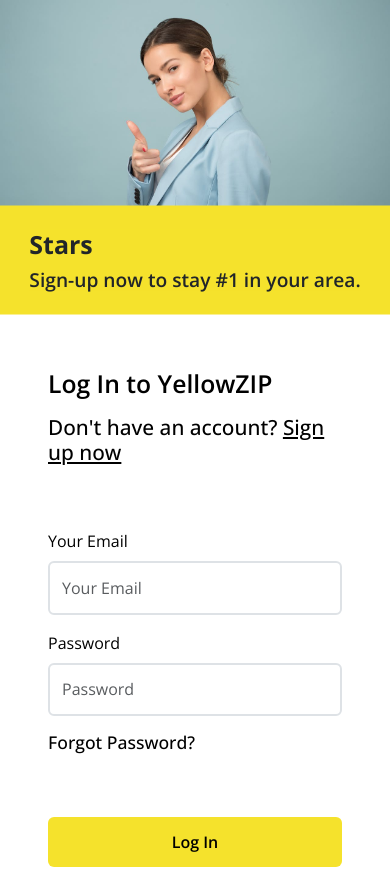
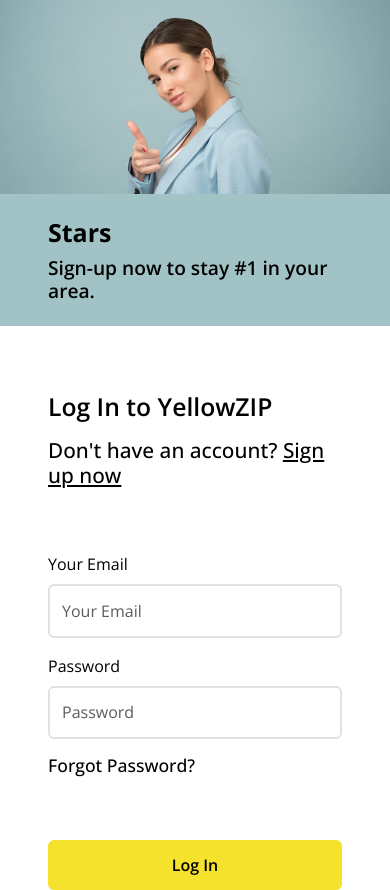
Before and after one commit to mzr-Qasim/Login-Page, a plain HTML site: page index.html in a window 390 px wide. Before the commit the page ends 867 px from the top, so only its background shows below. Drawn offline with nearby package versions, Linux system fonts and the light colour scheme.

Commit message:
Login-Page

```diff
--- a/assets/css/partials/_base.scss
+++ b/assets/css/partials/_base.scss
@@ -2,6 +2,8 @@
 
 
 $primary-color: #f5e22c;
+$secondary-color: #a1c3c6;
+
 $black-color: #000000;
 $white-color: #FFFFFF;
 
--- a/assets/css/partials/_mediaquery.scss
+++ b/assets/css/partials/_mediaquery.scss
@@ -1,19 +1,22 @@
 @media (max-width: 576px){
     .left-section-inner{
         figcaption{
-            background-color: $primary-color;
+            background-color: $secondary-color;
             position: static!important;
-            padding: 1.5rem 0;
-            display: flex;
-            justify-content: center;
+            padding: 1.5rem 3rem;
             .figcaption-inner{
-                background-color: $primary-color;
+                background-color: $secondary-color;
+                color:$black-color;
                 padding: 0;
                 border-radius: 0;
             }
 
 
         }
+    }
+    .right-section{
+        margin-top: 0!important;
+
     }
 
 
@@ -46,6 +49,7 @@
 
         }
         .right-section{
+            margin-top: 3rem;
             width: 100%!important;
             height: auto;
         }
```
Also changed, not shown: assets/css/main.css, 1 other file.
